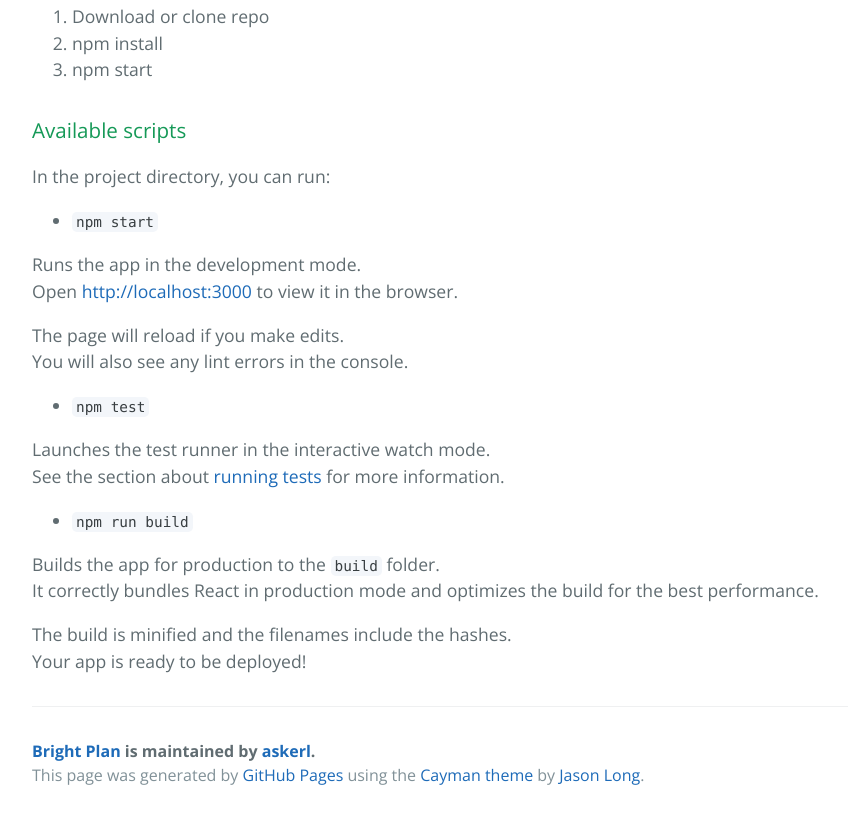
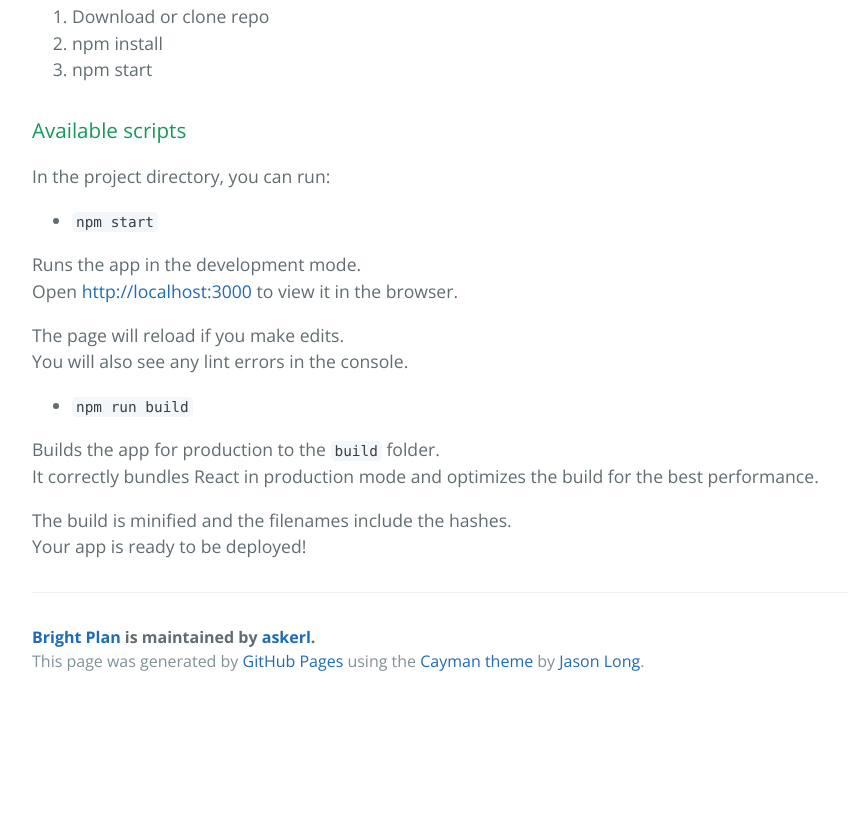
Before and after one commit to askerl/bright-plan-challenge, a plain HTML site: page index.html in a window 1280 px wide. Shown: the part 565-1384 px from the top of the page, without its empty margins (192-1040 px from the left). After the commit the page ends 1270 px from the top, so only its background shows below. Drawn offline with nearby package versions, Linux system fonts and the light colour scheme.

```diff
--- a/index.html
+++ b/index.html
@@ -50,14 +50,6 @@
 You will also see any lint errors in the console.</p>
 
 <ul>
-<li> <code>npm test</code>
-</li>
-</ul>
-
-<p>Launches the test runner in the interactive watch mode.<br>
-See the section about <a href="#running-tests">running tests</a> for more information.</p>
-
-<ul>
 <li> <code>npm run build</code>
 </li>
 </ul>
--- a/params.json
+++ b/params.json
@@ -1,6 +1,6 @@
 {
   "name": "Bright Plan",
   "tagline": "React Code Challenge",
-  "body": "### Description\r\nThis is a React Code Challenge for Bright Plan.\r\n\r\n### Instructions\r\n\r\n1. Download or clone repo\r\n2. npm install\r\n3. npm start  \r\n\r\n### Available scripts\r\n\r\nIn the project directory, you can run:\r\n\r\n* `npm start`\r\n\r\nRuns the app in the development mode.<br>\r\nOpen [http://localhost:3000](http://localhost:3000) to view it in the browser.\r\n\r\nThe page will reload if you make edits.<br>\r\nYou will also see any lint errors in the console.\r\n\r\n*  `npm test`\r\n\r\nLaunches the test runner in the interactive watch mode.  \r\nSee the section about [running tests](#running-tests) for more information.\r\n\r\n*  `npm run build`\r\n\r\nBuilds the app for production to the `build` folder.<br>\r\nIt correctly bundles React in production mode and optimizes the build for the best performance.\r\n\r\nThe build is minified and the filenames include the hashes.<br>\r\nYour app is ready to be deployed!",
+  "body": "### Description\r\nThis is a React Code Challenge for Bright Plan.\r\n\r\n### Instructions\r\n\r\n1. Download or clone repo\r\n2. npm install\r\n3. npm start  \r\n\r\n### Available scripts\r\n\r\nIn the project directory, you can run:\r\n\r\n* `npm start`\r\n\r\nRuns the app in the development mode.<br>\r\nOpen [http://localhost:3000](http://localhost:3000) to view it in the browser.\r\n\r\nThe page will reload if you make edits.<br>\r\nYou will also see any lint errors in the console.\r\n\r\n*  `npm run build`\r\n\r\nBuilds the app for production to the `build` folder.<br>\r\nIt correctly bundles React in production mode and optimizes the build for the best performance.\r\n\r\nThe build is minified and the filenames include the hashes.<br>\r\nYour app is ready to be deployed!",
   "note": "Don't delete this file! It's used internally to help with page regeneration."
 }
```
